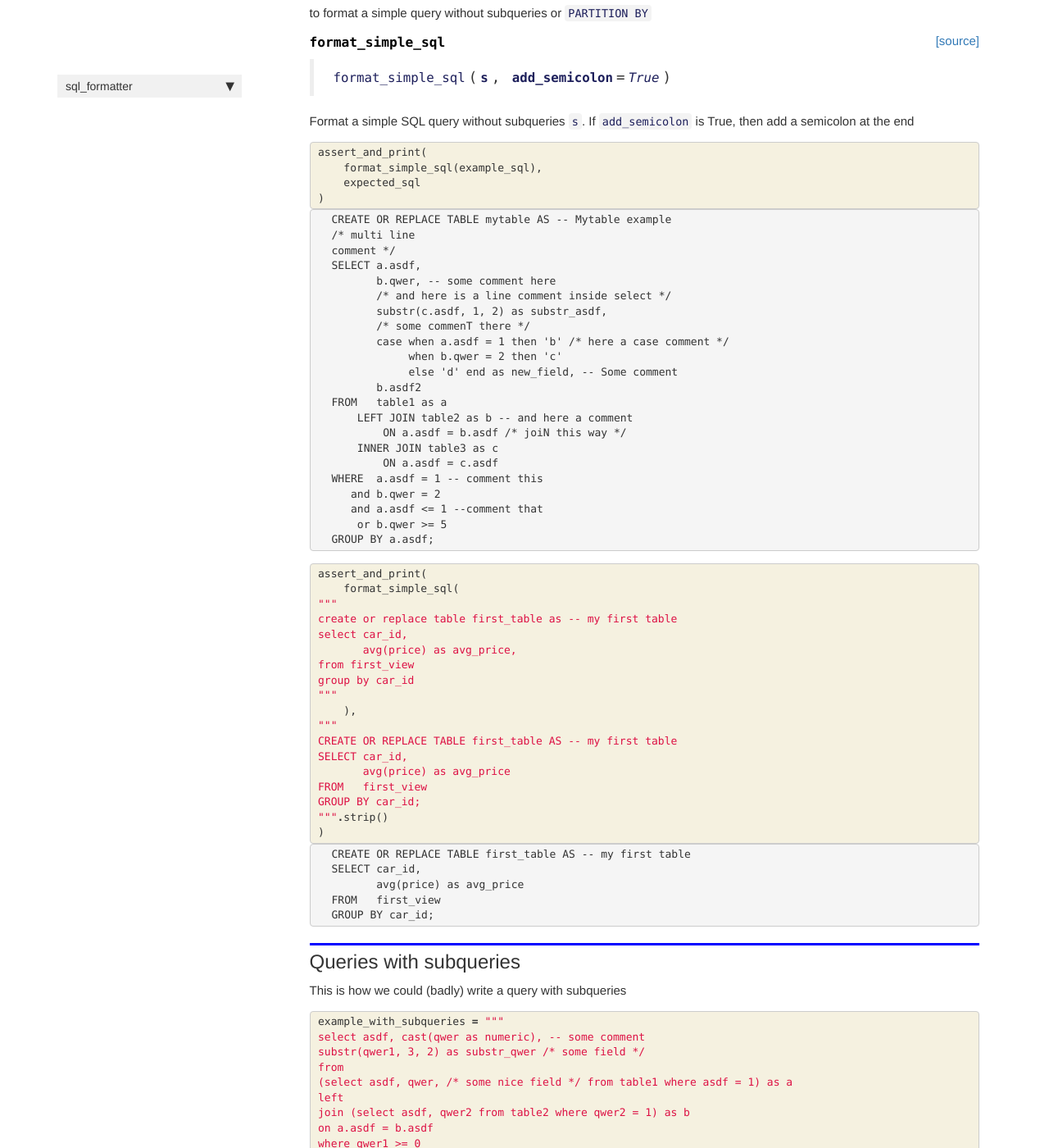
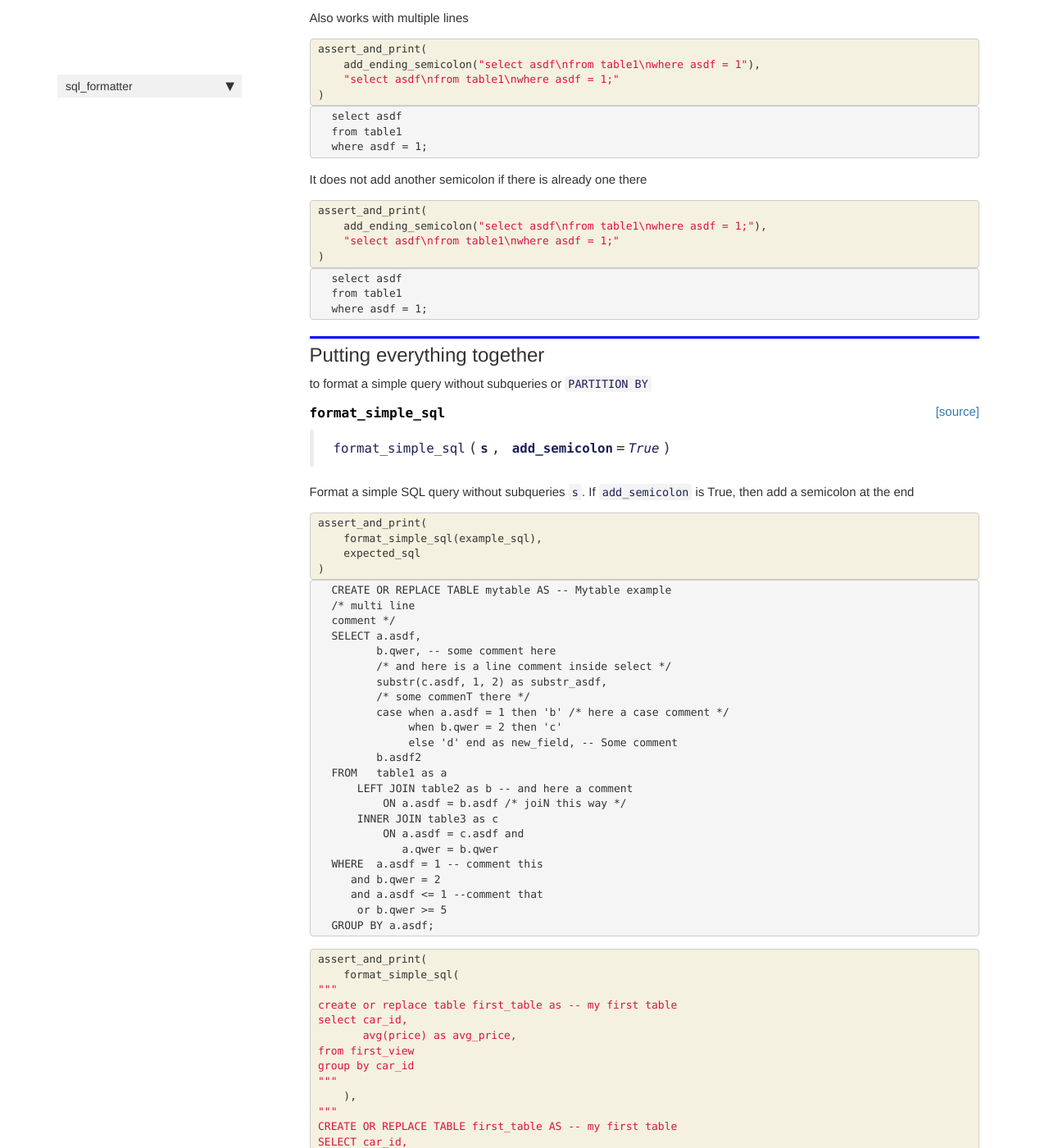
Before and after one commit to PabloRMira/sql_formatter, a Jekyll site: the page built from docs/core.html, in a window 1280 px wide and 1400 px high, scrolled down 19068 px. Shown: the whole window at 82% size. Built offline with Jekyll 4.4.1, drawn with Linux system fonts in a browser that asks for light colours; nearby versions of some CDN libraries; comment, search, counter and statistics services are not loaded; some of the changed text lies outside the part shown.

Commit message:
[FEA] Separate each ON join by newline (#80)
This closes #76

```diff
--- a/docs/core.html
+++ b/docs/core.html
@@ -71,7 +71,7 @@ nb_path: "nbs/00_core.ipynb"
 <span class="s2">table2 as b -- and here a comment</span>
 <span class="s2">    on a.asdf = b.asdf  /* joiN this way */</span>
 <span class="s2">    inner join table3 as c</span>
-<span class="s2">on a.asdf=c.asdf</span>
+<span class="s2">on a.asdf=c.asdf and a.qwer= b.qwer</span>
 <span class="s2">whEre a.asdf= 1 -- comment this</span>
 <span class="s2">anD b.qwer =2 and a.asdf&lt;=1 --comment that</span>
 <span class="s2">or b.qwer&gt;=5</span>
@@ -116,7 +116,8 @@ nb_path: "nbs/00_core.ipynb"
 <span class="s2">    LEFT JOIN table2 as b -- and here a comment</span>
 <span class="s2">        ON a.asdf = b.asdf /* joiN this way */</span>
 <span class="s2">    INNER JOIN table3 as c</span>
-<span class="s2">        ON a.asdf = c.asdf</span>
+<span class="s2">        ON a.asdf = c.asdf and</span>
+<span class="s2">           a.qwer = b.qwer</span>
 <span class="s2">WHERE  a.asdf = 1 -- comment this</span>
 <span class="s2">   and b.qwer = 2</span>
 <span class="s2">   and a.asdf &lt;= 1 --comment that</span>
@@ -2477,6 +2478,84 @@ from table1 -- Some comment
 </div>
     {% endraw %}
 
+    {% raw %}
+
+<div class="cell border-box-sizing code_cell rendered">
+<div class="input">
+
+<div class="inner_cell">
+    <div class="input_area">
+<div class=" highlight hl-ipython3"><pre><span></span><span class="n">assert_and_print</span><span class="p">(</span>
+    <span class="n">format_on</span><span class="p">(</span><span class="s2">&quot;on a.asdf =b.asdf and a.qwer=b.qwer&quot;</span><span class="p">),</span>
+<span class="sd">&quot;&quot;&quot;</span>
+<span class="sd">        on a.asdf = b.asdf and</span>
+<span class="sd">           a.qwer = b.qwer</span>
+<span class="sd">&quot;&quot;&quot;</span><span class="o">.</span><span class="n">strip</span><span class="p">(</span><span class="s2">&quot;</span><span class="se">\n</span><span class="s2">&quot;</span><span class="p">)</span>
+<span class="p">)</span>
+</pre></div>
+
+    </div>
+</div>
+</div>
+
+<div class="output_wrapper">
+<div class="output">
+
+<div class="output_area">
+
+<div class="output_subarea output_stream output_stdout output_text">
+<pre>        on a.asdf = b.asdf and
+           a.qwer = b.qwer
+</pre>
+</div>
+</div>
+
+</div>
+</div>
+
+</div>
+    {% endraw %}
+
+    {% raw %}
+
+<div class="cell border-box-sizing code_cell rendered">
+<div class="input">
+
+<div class="inner_cell">
+    <div class="input_area">
+<div class=" highlight hl-ipython3"><pre><span></span><span class="n">assert_and_print</span><span class="p">(</span>
+    <span class="n">format_on</span><span class="p">(</span><span class="s2">&quot;on a.asdf =b.asdf and a.qwer=b.qwer or a.qwer2= b.qwer2&quot;</span><span class="p">),</span>
+<span class="sd">&quot;&quot;&quot;</span>
+<span class="sd">        on a.asdf = b.asdf and</span>
+<span class="sd">           a.qwer = b.qwer or</span>
+<span class="sd">           a.qwer2 = b.qwer2</span>
+<span class="sd">&quot;&quot;&quot;</span><span class="o">.</span><span class="n">strip</span><span class="p">(</span><span class="s2">&quot;</span><span class="se">\n</span><span class="s2">&quot;</span><span class="p">)</span>
+<span class="p">)</span>
+</pre></div>
+
+    </div>
+</div>
+</div>
+
+<div class="output_wrapper">
+<div class="output">
+
+<div class="output_area">
+
+<div class="output_subarea output_stream output_stdout output_text">
+<pre>        on a.asdf = b.asdf and
+           a.qwer = b.qwer or
+           a.qwer2 = b.qwer2
+</pre>
+</div>
+</div>
+
+</div>
+</div>
+
+</div>
+    {% endraw %}
+
 <div class="cell border-box-sizing text_cell rendered"><div class="inner_cell">
 <div class="text_cell_render border-box-sizing rendered_html">
 <h3 id="WHERE">WHERE<a class="anchor-link" href="#WHERE"> </a></h3>
@@ -2494,7 +2573,7 @@ from table1 -- Some comment
 
 
 <div class="output_markdown rendered_html output_subarea ">
-<h4 id="format_where" class="doc_header"><code>format_where</code><a href="https://github.com/PabloRMira/sql_formatter/tree/master/sql_formatter/core.py#L320" class="source_link" style="float:right">[source]</a></h4><blockquote><p><code>format_where</code>(<strong><code>s</code></strong>)</p>
+<h4 id="format_where" class="doc_header"><code>format_where</code><a href="https://github.com/PabloRMira/sql_formatter/tree/master/sql_formatter/core.py#L323" class="source_link" style="float:right">[source]</a></h4><blockquote><p><code>format_where</code>(<strong><code>s</code></strong>)</p>
 </blockquote>
 <p>Format WHERE statement line <code>s</code></p>
 
@@ -2569,7 +2648,7 @@ from table1 -- Some comment
 
 
 <div class="output_markdown rendered_html output_subarea ">
-<h4 id="format_statement_line" class="doc_header"><code>format_statement_line</code><a href="https://github.com/PabloRMira/sql_formatter/tree/master/sql_formatter/core.py#L330" class="source_link" style="float:right">[source]</a></h4><blockquote><p><code>format_statement_line</code>(<strong><code>s</code></strong>)</p>
+<h4 id="format_statement_line" class="doc_header"><code>format_statement_line</code><a href="https://github.com/PabloRMira/sql_formatter/tree/master/sql_formatter/core.py#L333" class="source_link" style="float:right">[source]</a></h4><blockquote><p><code>format_statement_line</code>(<strong><code>s</code></strong>)</p>
 </blockquote>
 <p>Format statement line <code>s</code></p>
 
@@ -2713,7 +2792,7 @@ from table1 -- Some comment
 
 
 <div class="output_markdown rendered_html output_subarea ">
-<h4 id="format_statements" class="doc_header"><code>format_statements</code><a href="https://github.com/PabloRMira/sql_formatter/tree/master/sql_formatter/core.py#L348" class="source_link" style="float:right">[source]</a></h4><blockquote><p><code>format_statements</code>(<strong><code>s</code></strong>)</p>
+<h4 id="format_statements" class="doc_header"><code>format_statements</code><a href="https://github.com/PabloRMira/sql_formatter/tree/master/sql_formatter/core.py#L351" class="source_link" style="float:right">[source]</a></h4><blockquote><p><code>format_statements</code>(<strong><code>s</code></strong>)</p>
 </blockquote>
 <p>Format statements lines <code>s</code></p>
 
@@ -2791,7 +2870,7 @@ from   table1
 
 
 <div class="output_markdown rendered_html output_subarea ">
-<h4 id="add_ending_semicolon" class="doc_header"><code>add_ending_semicolon</code><a href="https://github.com/PabloRMira/sql_formatter/tree/master/sql_formatter/core.py#L358" class="source_link" style="float:right">[source]</a></h4><blockquote><p><code>add_ending_semicolon</code>(<strong><code>s</code></strong>)</p>
+<h4 id="add_ending_semicolon" class="doc_header"><code>add_ending_semicolon</code><a href="https://github.com/PabloRMira/sql_formatter/tree/master/sql_formatter/core.py#L361" class="source_link" style="float:right">[source]</a></h4><blockquote><p><code>add_ending_semicolon</code>(<strong><code>s</code></strong>)</p>
 </blockquote>
 <p>Add ending semicolon for SQL query <code>s</code></p>
 
@@ -2957,7 +3036,7 @@ where asdf = 1;
 
 
 <div class="output_markdown rendered_html output_subarea ">
-<h4 id="format_simple_sql" class="doc_header"><code>format_simple_sql</code><a href="https://github.com/PabloRMira/sql_formatter/tree/master/sql_formatter/core.py#L366" class="source_link" style="float:right">[source]</a></h4><blockquote><p><code>format_simple_sql</code>(<strong><code>s</code></strong>, <strong><code>add_semicolon</code></strong>=<em><code>True</code></em>)</p>
+<h4 id="format_simple_sql" class="doc_header"><code>format_simple_sql</code><a href="https://github.com/PabloRMira/sql_formatter/tree/master/sql_formatter/core.py#L369" class="source_link" style="float:right">[source]</a></h4><blockquote><p><code>format_simple_sql</code>(<strong><code>s</code></strong>, <strong><code>add_semicolon</code></strong>=<em><code>True</code></em>)</p>
 </blockquote>
 <p>Format a simple SQL query without subqueries <code>s</code>.
 If <code>add_semicolon</code> is True, then add a semicolon at the end</p>
@@ -3018,7 +3097,8 @@ FROM   table1 as a
     LEFT JOIN table2 as b -- and here a comment
         ON a.asdf = b.asdf /* joiN this way */
     INNER JOIN table3 as c
-        ON a.asdf = c.asdf
+        ON a.asdf = c.asdf and
+           a.qwer = b.qwer
 WHERE  a.asdf = 1 -- comment this
    and b.qwer = 2
    and a.asdf &lt;= 1 --comment that
@@ -3180,7 +3260,7 @@ GROUP BY car_id;
 
 
 <div class="output_markdown rendered_html output_subarea ">
-<h4 id="format_sql" class="doc_header"><code>format_sql</code><a href="https://github.com/PabloRMira/sql_formatter/tree/master/sql_formatter/core.py#L380" class="source_link" style="float:right">[source]</a></h4><blockquote><p><code>format_sql</code>(<strong><code>s</code></strong>, <strong><code>add_semicolon</code></strong>=<em><code>True</code></em>)</p>
+<h4 id="format_sql" class="doc_header"><code>format_sql</code><a href="https://github.com/PabloRMira/sql_formatter/tree/master/sql_formatter/core.py#L384" class="source_link" style="float:right">[source]</a></h4><blockquote><p><code>format_sql</code>(<strong><code>s</code></strong>, <strong><code>add_semicolon</code></strong>=<em><code>True</code></em>)</p>
 </blockquote>
 <p>Format SQL query with subqueries. If <code>add_semicolon</code> is True then add a semicolon at the end</p>
 
@@ -3293,7 +3373,8 @@ FROM   table1 as a
     LEFT JOIN table2 as b -- and here a comment
         ON a.asdf = b.asdf /* joiN this way */
     INNER JOIN table3 as c
-        ON a.asdf = c.asdf
+        ON a.asdf = c.asdf and
+           a.qwer = b.qwer
 WHERE  a.asdf = 1 -- comment this
    and b.qwer = 2
    and a.asdf &lt;= 1 --comment that
--- a/sql_formatter/core.py
+++ b/sql_formatter/core.py
@@ -313,7 +313,10 @@ def format_join(s):
 def format_on(s):
     "Format ON statement line `s`"
     s = add_whitespaces_between_symbols(s)  # add whitespaces between symbols in join
+    s = s.replace("[C]", " ")
     s = "        " + s  # add indentation
+    s = re.sub(r"and\s", r"and\n" + " " * 11, s, flags=re.I)  # add new line before every 'and' and indentation
+    s = re.sub(r"or\s", r"or\n" + " " * 11, s, flags=re.I)  # add new line before every 'or' and indentation
     return s
 
 # Cell
@@ -371,7 +374,8 @@ def format_simple_sql(s, add_semicolon=True):
     s = preformat_statements(s)  # add breaklines for the main statements
     s = format_statements(s)  # format statements
     s = re.sub(r"\[C\]", "", s)  # replace remaining [C]
-    s = re.sub(r"\[CS\]", "\n", s)  # replace remainig [CS]
+    s = re.sub(r"\[CS\]", "\n", s)  # replace remaining [CS]
+    s = re.sub(r"\s+\n", "\n", s)  # replace redundant whitespaces before newline
     if add_semicolon:
         s = add_ending_semicolon(s)  # add ending semicolon if not there yet
     return s
```
Also changed, not shown: 1 other file.
